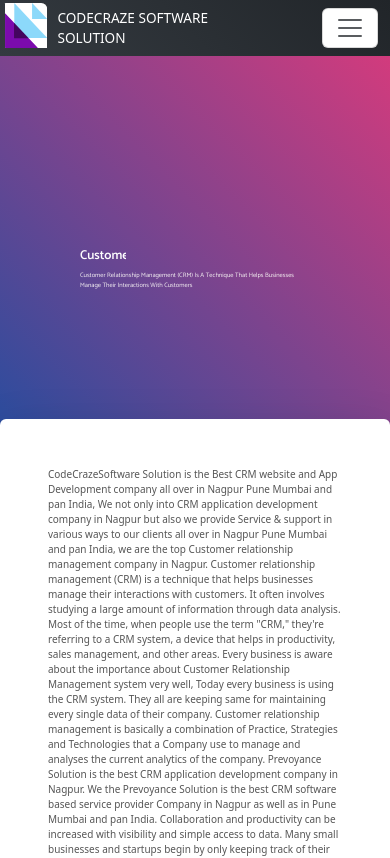
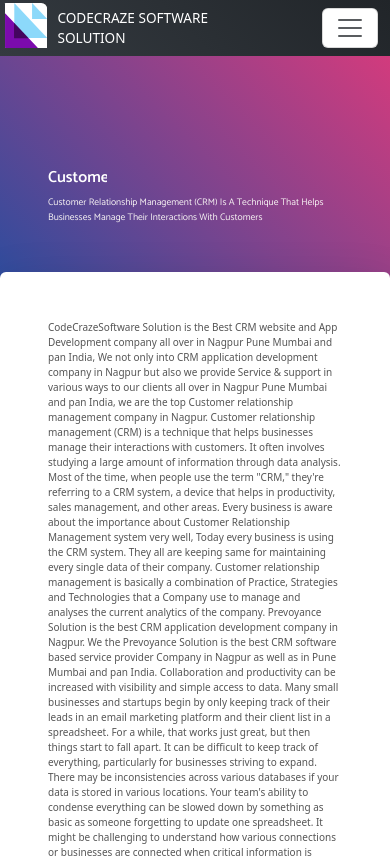
Before and after one commit to Akshaybaisware/CodeCrazeSoftware, a React app: page /crm in a window 390 px wide. Shown: the top 858 px of the page. Built offline with nearby package versions, Linux system fonts and the light colour scheme; the HTML template or start-up script is replaced by a standard one.

Commit message:
updated code

```diff
--- a/src/Components/Products/CRM.css
+++ b/src/Components/Products/CRM.css
@@ -157,7 +157,6 @@
 
   @media (min-width:990px) and (max-width:1112px){
 
-
     .Crm-header .Crm-description{
         font-size:14px !important;
     }
@@ -173,6 +172,7 @@
 
 
   @media (min-width:759px) and (max-width:990px) {
+
     .Crm-header .Crm-description{
         font-size:14px !important;
     }
@@ -184,9 +184,17 @@
       font-size: 1em !important;
 
     }
+    .Crm-us-section{
+      padding:7em 3em !important;
+
+  }
 
   }
   @media (min-width:550px) and (max-width:758px) {
+    .Crm-us-section{
+      padding:7em 3em !important;
+
+  }
     .Crm-header .Crm-description{
         font-size:12px !important;
     }
@@ -212,6 +220,10 @@
       font-size: 0.6em !important;
 
     }
+    .Crm-us-section{
+        padding:7em 3em !important;
+
+    }
   }
   @media (min-width:468px) and (max-width :549px){
     .Crm-header .Crm-description{
@@ -224,6 +236,10 @@
       font-size: 0.7em !important;
 
     }
+    .Crm-us-section{
+        padding:7em 3em !important;
+
+    }
 
   }
   @media (max-width :467px){
@@ -231,11 +247,16 @@
         font-size:10px !important;
     }
     .Crm-us-section #animatedText{
-      font-size: 0.8em !important;
+      font-size: 1em !important;
     }
     .Crm-us-section .Crm-us-description{
-      font-size: 0.4em !important;
+      font-size: 0.6em !important;
+
+    }
+    .Crm-us-section{
+        padding:7em 3em !important;
 
     }
 
+
   }
```
